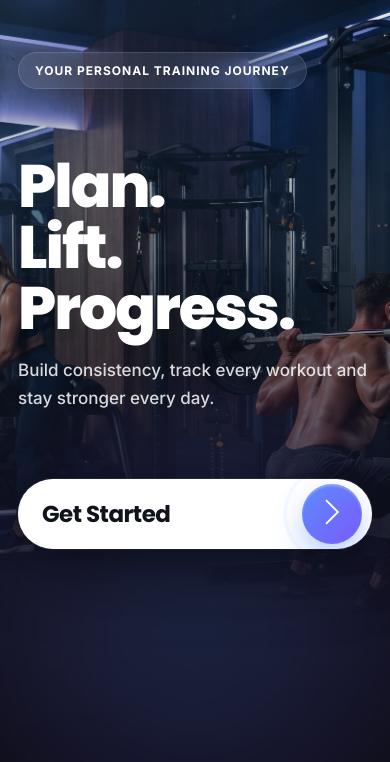
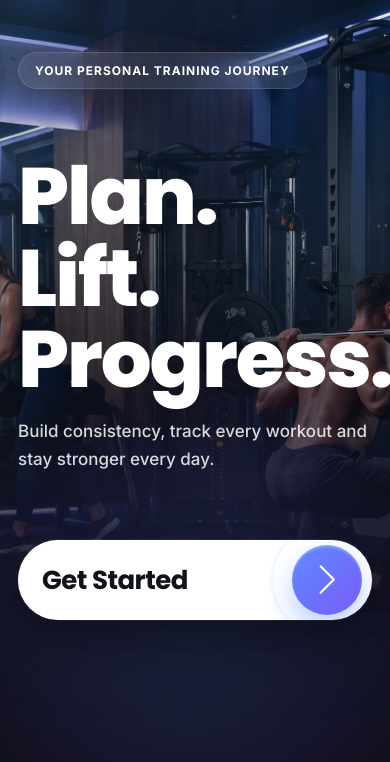
Before and after one commit to gabriella-omah/LiftLog, a website: page index.html in a window 390 px wide. Shown: the part 82-844 px from the top of the page. Drawn offline with nearby package versions, Linux system fonts and the light colour scheme.

Commit message:
Update landing.css

```diff
--- a/style/landing.css
+++ b/style/landing.css
@@ -878,7 +878,7 @@ body{
 
     .hero-content h1{
 
-        font-size:60px;
+        font-size:80px;
 
         letter-spacing:-2px;
 
@@ -896,21 +896,21 @@ body{
 
     .hero-btn{
 
-        height:70px;
+        height:80px;
 
-        font-size:23px;
+        font-size:26px;
 
     }
 
     .hero-btn-icon{
 
-        width:60px;
-        height:60px;
+        width:70px;
+        height:70px;
 
     }
 
     .hero-btn-icon i{
-        font-size: 30px;
+        font-size: 35px;
     }
 
 }
```
